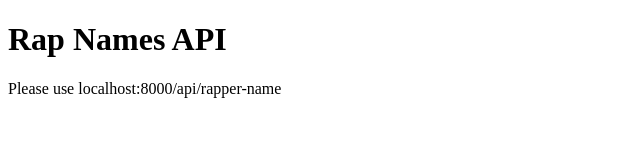
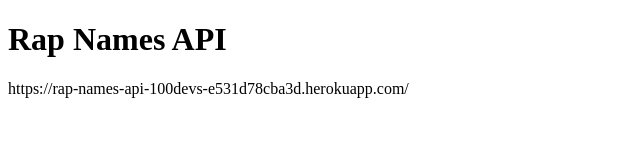
Before and after one commit to deanp04/rap-names-api, a website: page index.html in a window 1280 px wide. Shown: the whole page, without its empty margins (0-640 px from the left). Drawn offline with Linux system fonts and the light colour scheme.

Commit message:
updated html documentaion

```diff
--- a/index.html
+++ b/index.html
@@ -7,6 +7,6 @@
 </head>
 <body>
     <h1>Rap Names API</h1>
-    <p>Please use localhost:8000/api/rapper-name</p>
+    <p>https://rap-names-api-100devs-e531d78cba3d.herokuapp.com/</p>
 </body>
 </html>
```
